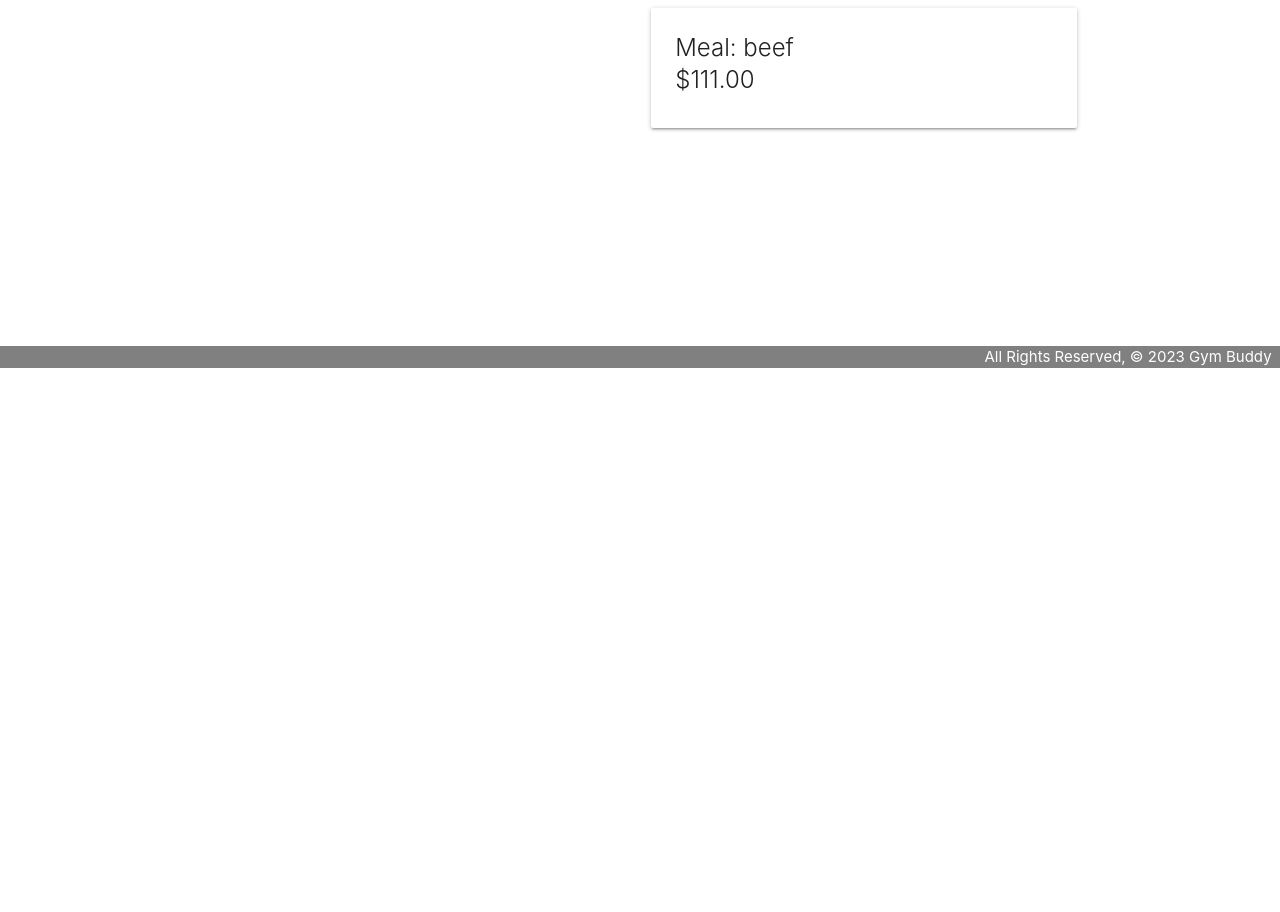
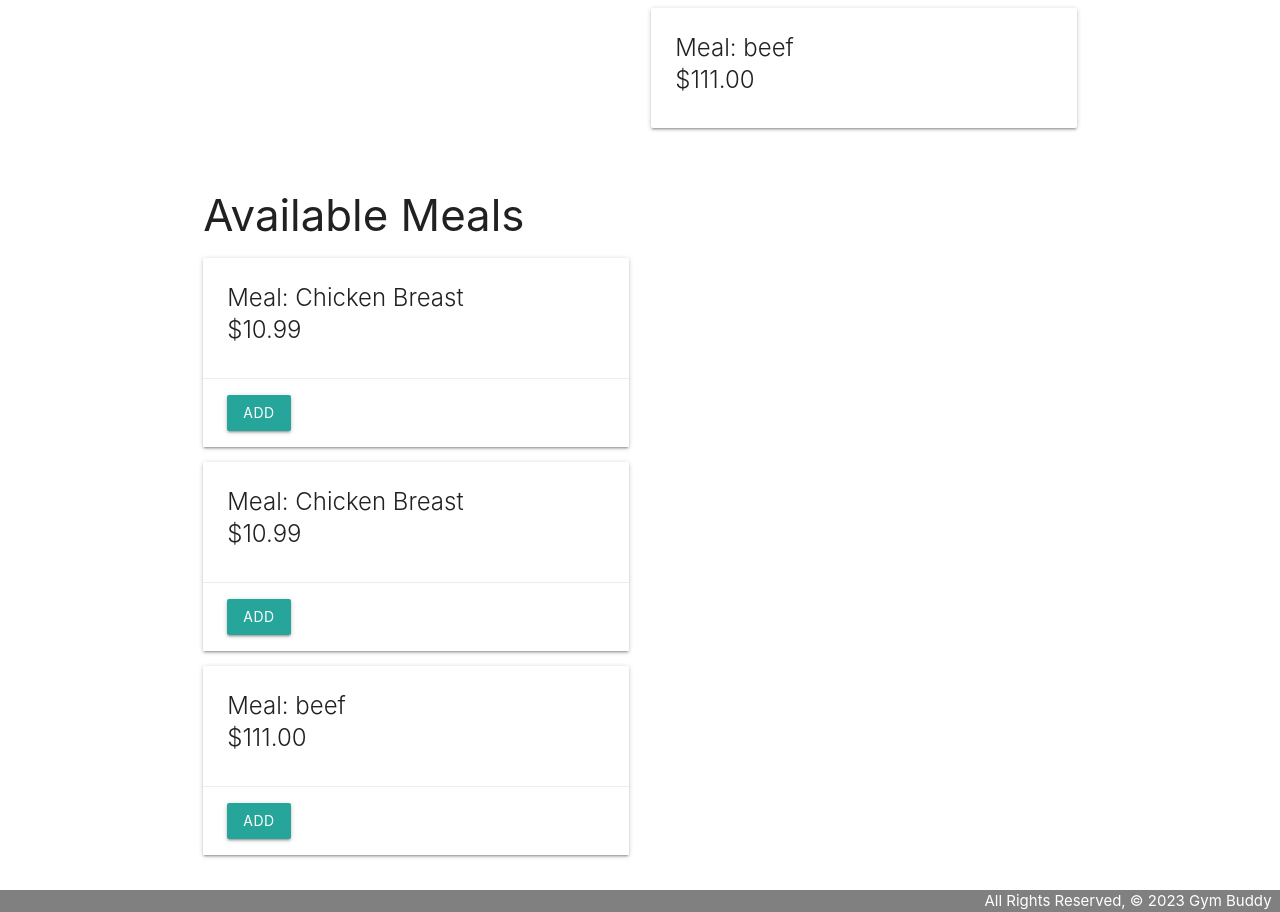
Before and after one commit to davebenner14/Gym-Buddy, a Django app: page /plans/1/ in a window 1280 px wide. Shown: the part 432-1344 px from the top of the page. Before the commit the page ends 800 px from the top, so only its background shows below. Run offline with Django 4.2, Linux system fonts and the light colour scheme; data comes from the database, SQL or seed files in the repository; both versions use the stored data as it was after the commit.

Commit message:
complete M:M plan:meal '

```diff
--- a/main_app/templates/plans/detail.html
+++ b/main_app/templates/plans/detail.html
@@ -31,7 +31,7 @@
           <div class="card-content">
             <span class="card-title">
               <p>Meal: {{ meal.name }}</p>
-              $<span style="color: {{ meal.price }}">{{ meal.price }}</span> {{ mael.name }}
+              <span>${{ meal.price }}</span>
             </span>
           </div>
         </div>
@@ -41,4 +41,27 @@
     {% endif %}
   </div>
 </div>
+<div class="col s6">
+  <h3>Available Meals</h3>
+  {% if meals.count %}
+    {% for meal in meals.all %}
+      <div class="card">
+        <div class="card-content">
+          <span class="card-title">
+            <p>Meal: {{ meal.name }}</p>
+            <span>${{ meal.price }}</span>
+          </span>
+        </div>
+        <div class="card-action">
+          <form action="{% url 'assoc_meal' plan.id meal.id %}" method="POST">
+            {% csrf_token %}
+            <button type="submit" class="btn">Add</button>
+          </form>
+        </div>
+      </div>
+    {% endfor %}
+  {% else %}
+    <h5>{{cat.name}} Already Has All Toys Available</h5>
+  {% endif %}
+</div>
 {% endblock %}
--- a/main_app/urls.py
+++ b/main_app/urls.py
@@ -19,4 +19,5 @@ urlpatterns = [
   path('meals/<int:pk>/', views.MealDetail.as_view(), name='meals_detail'),
   path('meals/<int:pk>/update/', views.MealUpdate.as_view(), name='meals_update'),
   path('meals/<int:pk>/delete/', views.MealDelete.as_view(), name='meals_delete'),
+  path('meals/<int:plan_id>/assoc_meal/<int:meal_id>/', views.assoc_meal, name='assoc_meal'),
 ]
--- a/main_app/views.py
+++ b/main_app/views.py
@@ -1,4 +1,4 @@
-from django.shortcuts import render
+from django.shortcuts import render, redirect
 from django.views.generic import ListView,DetailView
 from django.views.generic.edit import CreateView, UpdateView, DeleteView
 
@@ -54,7 +54,12 @@ def plans_index(request):
 
 def plans_detail(request, plan_id):
   plan = Plan.objects.get(id=plan_id)
-  return render(request, 'plans/detail.html', { 'plan': plan })
+  id_list = plan.meals.all().values_list('id')
+  meals_plan_doesnt_have = Meal.objects.exclude(id__in=id_list)
+  return render(request, 'plans/detail.html', {
+      'plan': plan,
+      'meals': meals_plan_doesnt_have,
+    })
 
 class PlanCreate(CreateView):
   model = Plan
@@ -88,3 +93,8 @@ class MealUpdate(UpdateView):
 class MealDelete(DeleteView):
   model = Meal
   success_url = '/meals'
+
+def assoc_meal(request, plan_id, meal_id):
+  # Note that you can pass a toy's id instead of the whole toy object
+  Plan.objects.get(id=plan_id).meals.add(meal_id)
+  return redirect('detail', plan_id=plan_id)
```
Also changed, not shown: db.sqlite3.
